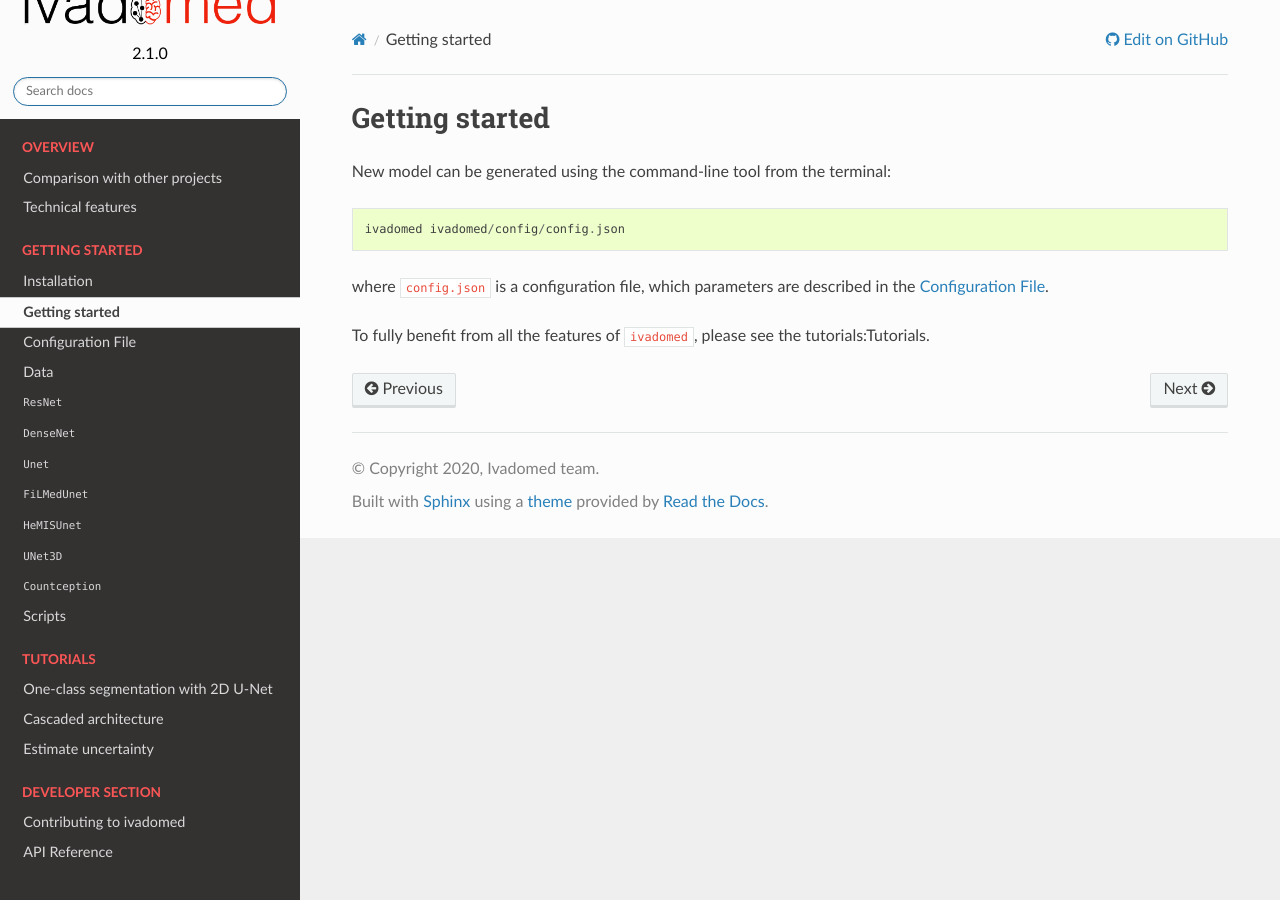
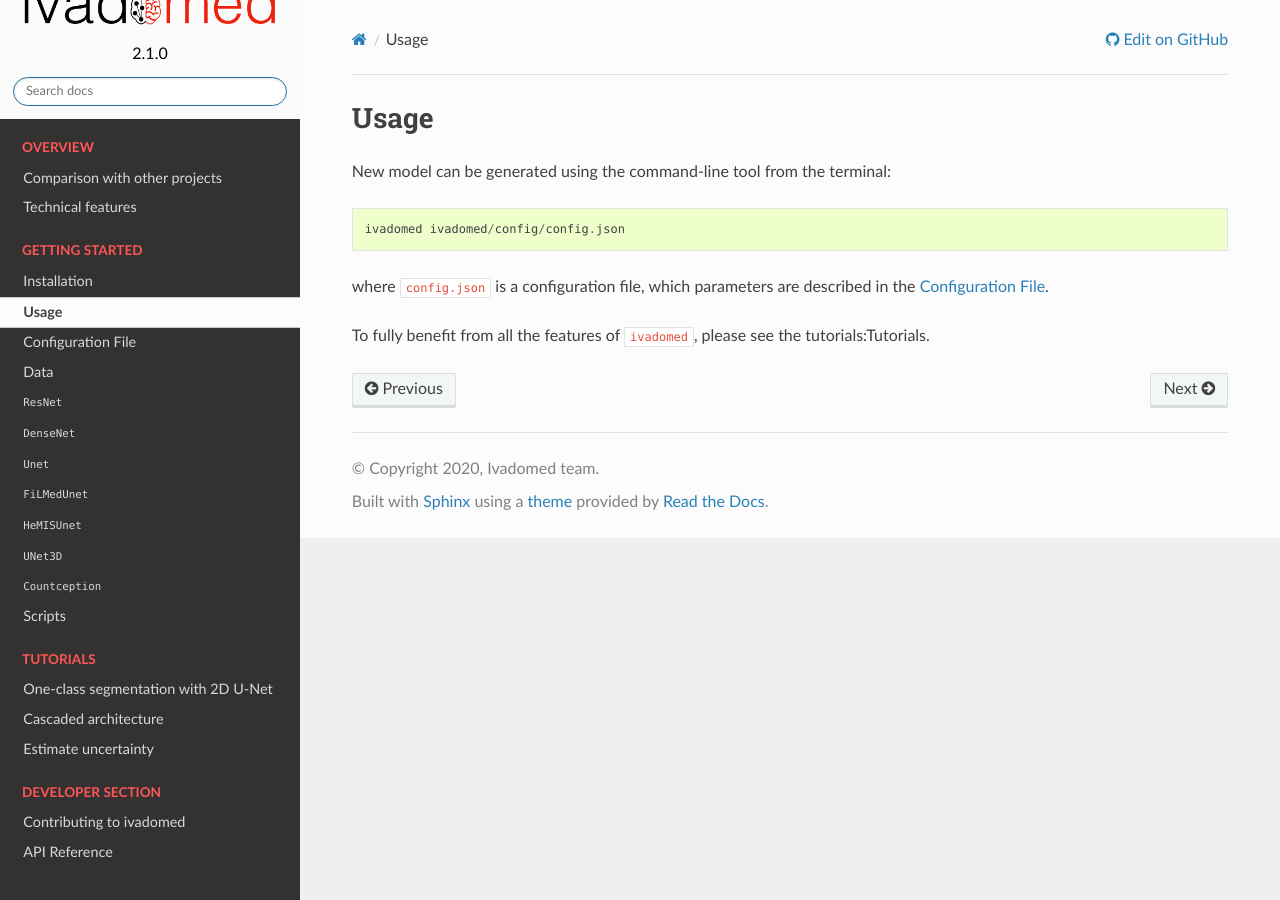
Before and after one commit to ivadomed/ivadomed, a Sphinx documentation site: the page built from docs/source/getting_started.rst, in a window 1280 px wide. Built offline with Sphinx 7.4.7 and the Read the Docs theme 2.0.0, drawn with Linux system fonts in a browser that asks for light colours.

Commit message:
Change redundant title

```diff
--- a/docs/source/getting_started.rst
+++ b/docs/source/getting_started.rst
@@ -1,5 +1,5 @@
-Getting started
-===============
+Usage
+=====
 
 New model can be generated using the command-line tool from the
 terminal:
```
